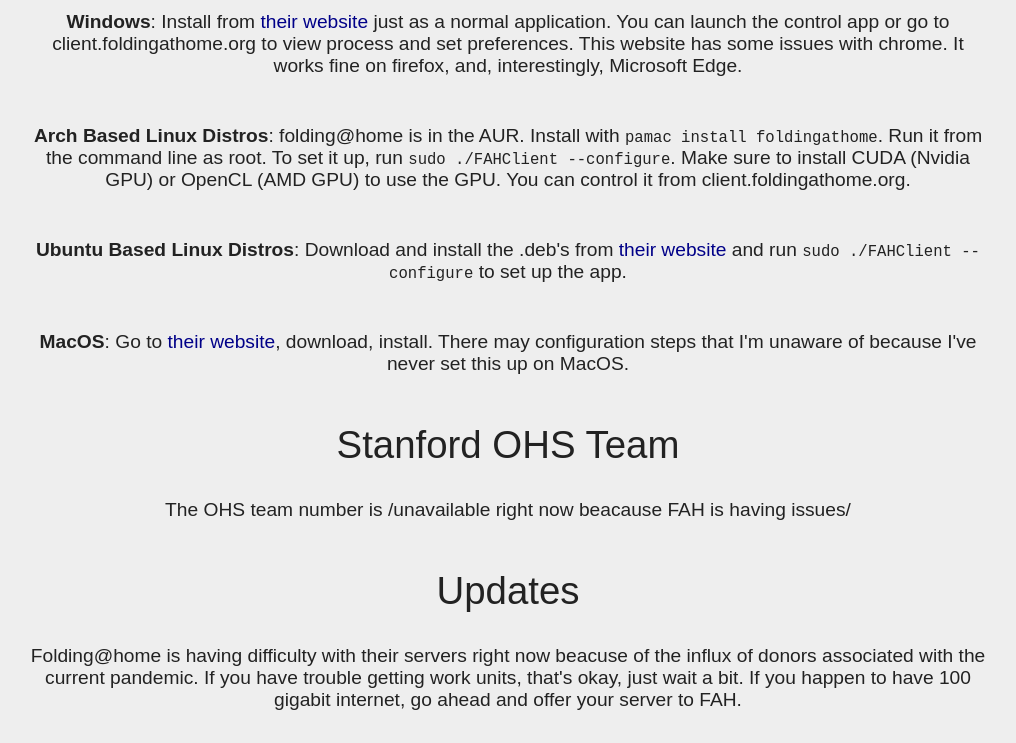
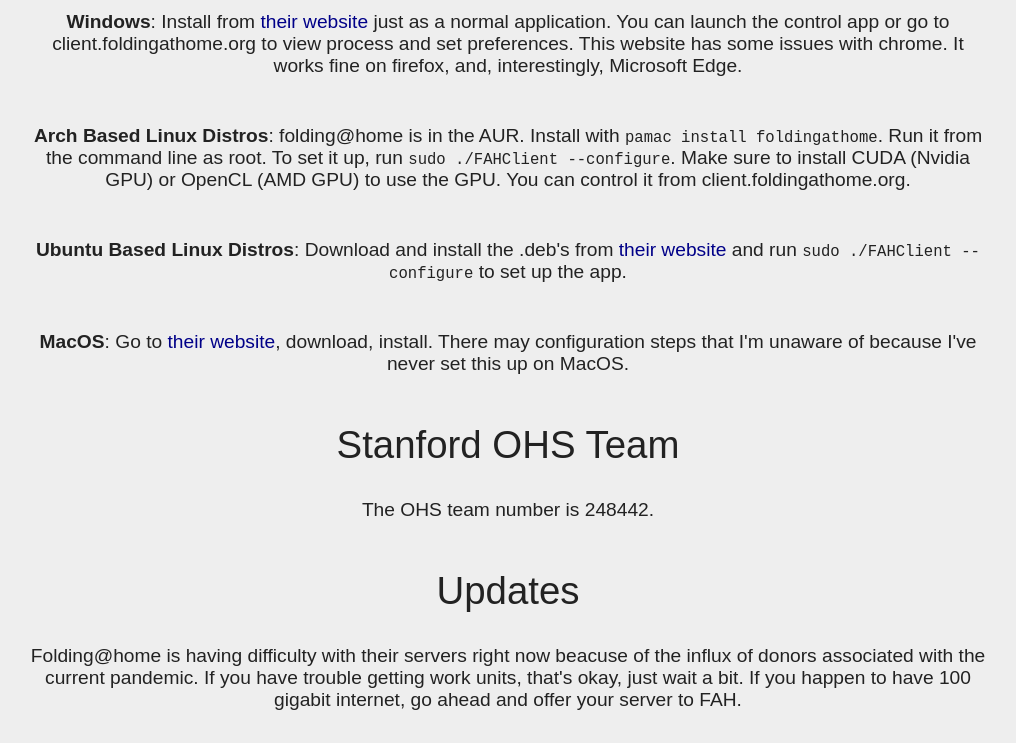
Before and after one commit to ohspixel/ohsfolding, a plain HTML site: page index.html in a window 1280 px wide. Shown: the part 710-1453 px from the top of the page, without its empty margins (132-1148 px from the left). Drawn offline with Linux system fonts and the light colour scheme.

Commit message:
finally got a team number!

```diff
--- a/index.html
+++ b/index.html
@@ -28,7 +28,7 @@
         </div>
         <div class="info">
             <div class="large">Stanford OHS Team</div>
-            <div class="content">The OHS team number is /unavailable right now beacause FAH is having issues/</div>
+            <div class="content">The OHS team number is 248442.</div>
         </div>
         <div class="info">
             <div class="large">Updates</div>
```
